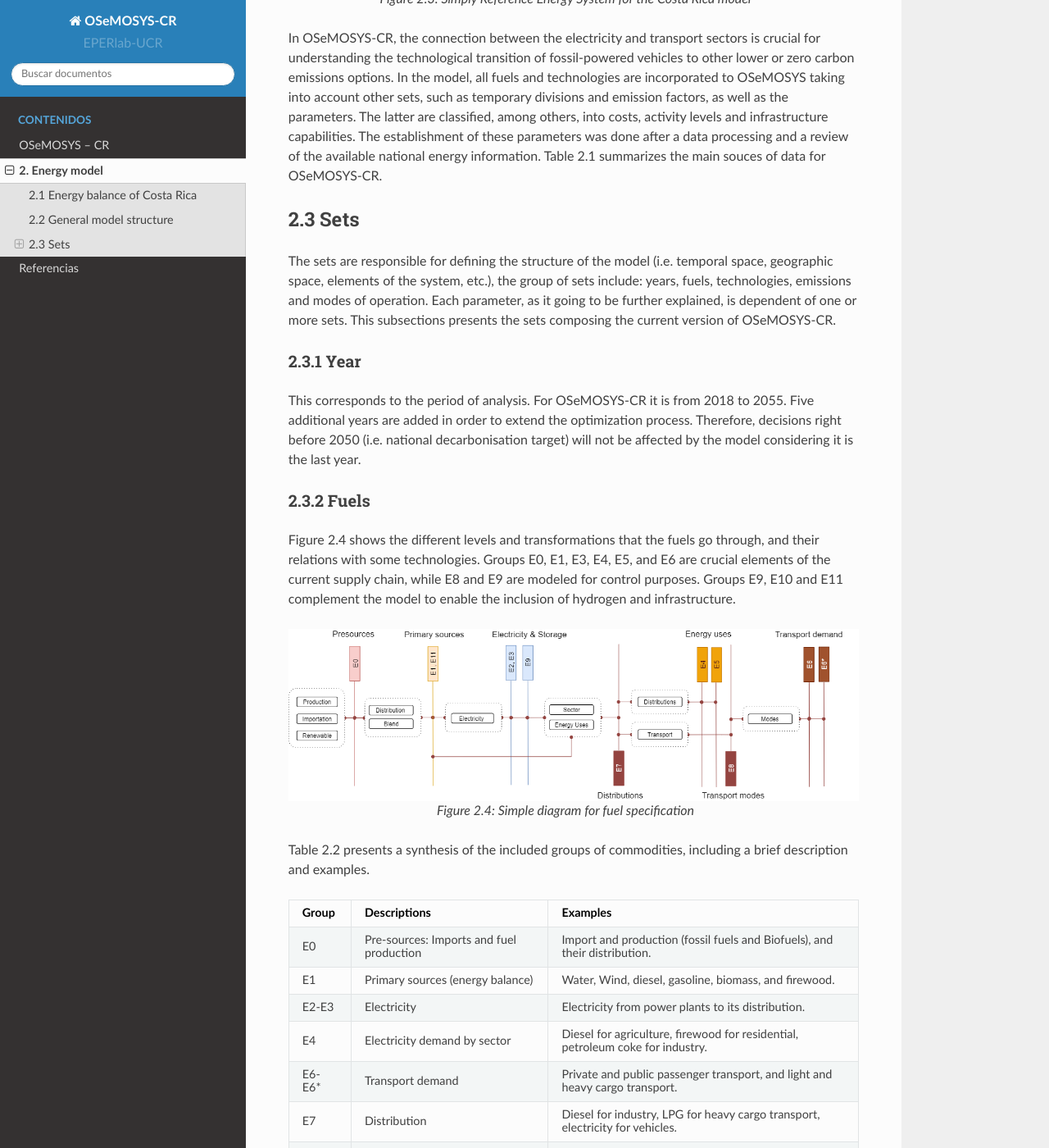
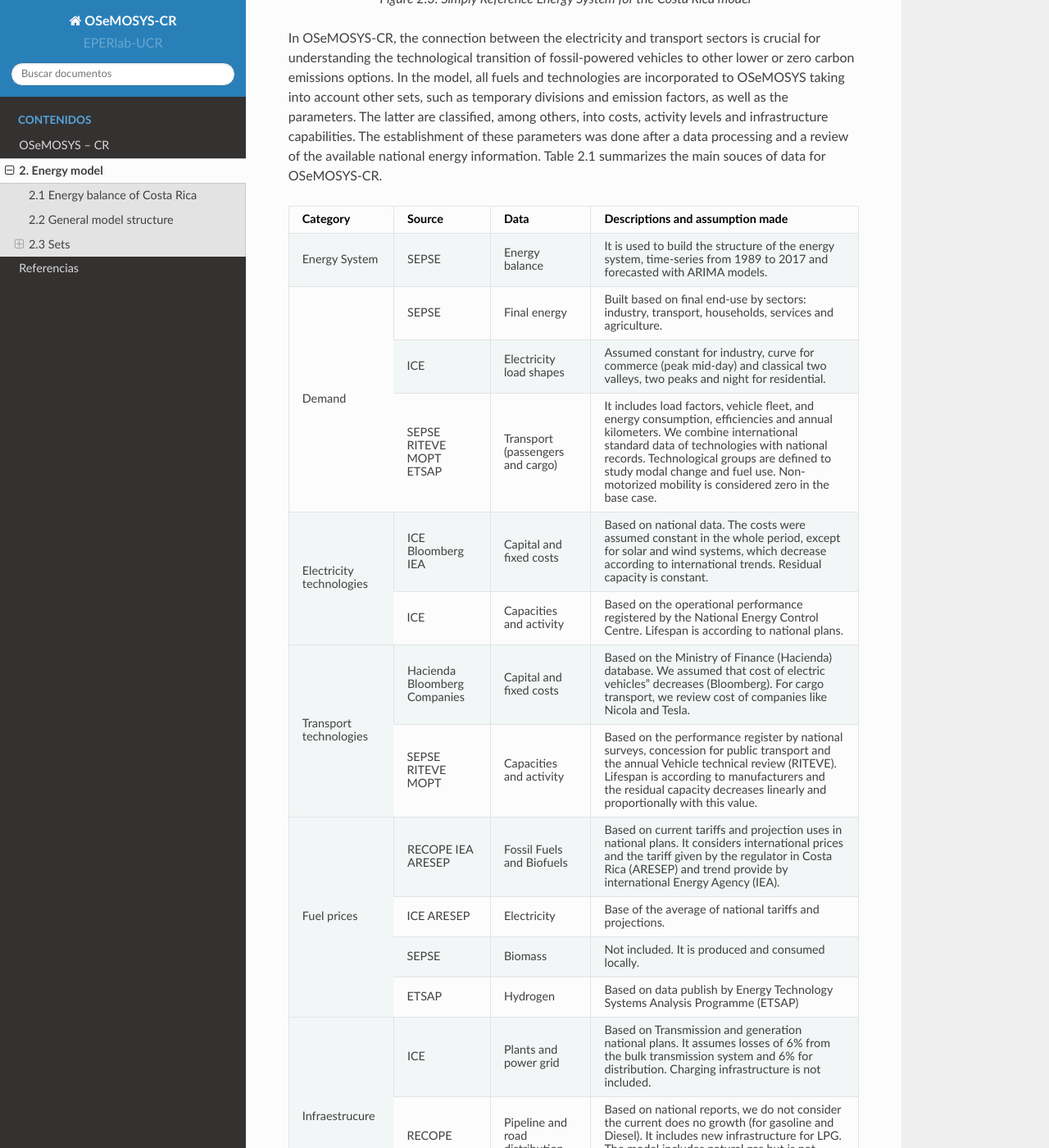
Before and after one commit to EPERLab/OSeMOSYS-CR, a Sphinx documentation site: the page built from docs/02EnergyModel.rst, in a window 1280 px wide and 1400 px high, scrolled down 2115 px. Shown: the whole window at 82% size. Built offline with Sphinx 7.4.7 and the Read the Docs theme 2.0.0, drawn with Linux system fonts in a browser that asks for light colours; some of the changed text lies outside the part shown.

Commit message:
Update 02EnergyModel.rst

```diff
--- a/docs/02EnergyModel.rst
+++ b/docs/02EnergyModel.rst
@@ -37,73 +37,73 @@ In OSeMOSYS-CR, the connection between the electricity and transport sectors is
 
    Table 2.1: Main data sources used in OSeMOSYS-CR.
 
-+-------------+------------+--------------------------+------------------------------------------------------------------------------+
-| Category    | Source     | Data                     | Descriptions and assumption made                                             |
-+=============+============+==========================+==============================================================================+
-| Energy      | SEPSE      | Energy balance           | It is used to build the structure of the energy system, time-series          |
-| System      |            |                          | from 1989 to 2017 and forecasted with ARIMA models.                          |
-+-------------+------------+--------------------------+------------------------------------------------------------------------------+
-| Demand      | SEPSE      | Final energy             | Built based on final end-use by sectors: industry, transport, households,    |
-|             |            |                          | services and agriculture.                                                    |
-+             +------------+--------------------------+------------------------------------------------------------------------------+
-|             | ICE        | Electricity load shapes  | Assumed constant for industry, curve for commerce (peak mid-day) and         |
-|             |            |                          | classical two valleys, two peaks and night for residential.                  |
-+             +------------+--------------------------+------------------------------------------------------------------------------+
-|             | SEPSE      | Transport                | It includes load factors, vehicle fleet, and energy consumption, efficiencies|
-|             | RITEVE     | (passengers and cargo)   | and annual kilometers. We combine international standard data of technologies|
-|             | MOPT       |                          | with national records. Technological groups are defined to study modal change|
-|             | ETSAP      |                          | and fuel use. Non-motorized mobility is considered zero in the base case.    |
-+-------------+------------+--------------------------+------------------------------------------------------------------------------+
-|Electricity  | ICE        | Capital and fixed costs  | Based on national data. The costs were assumed constant in the whole period, |
-|technologies | Bloomberg  |                          | except for solar and wind systems, which decrease according to international |
-|             | IEA        |                          | trends. Residual capacity is constant.                                       |
-+             +------------+--------------------------+------------------------------------------------------------------------------+
-|             | ICE        | Capacities and activity  | Based on the operational performance registered by the National Energy       |
-|             |            |                          | Control Centre. Lifespan is according to national plans.                     |
-+-------------+------------+--------------------------+------------------------------------------------------------------------------+
-|Transport    | Hacienda   | Capital and fixed costs  | Based on the Ministry of Finance (Hacienda) database. We assumed that cost of|
-|technologies | Bloomberg  |                          | electric vehicles' decreases (Bloomberg). For cargo transport, we review cost|
-|             | Companies  |                          | of companies like Nicola and Tesla.                                          |
-+             +------------+--------------------------+------------------------------------------------------------------------------+
-|             | SEPSE      | Capacities and activity  | Based on the performance register by national surveys, concession for public |
-|             | RITEVE     |                          | transport and the annual Vehicle technical review (RITEVE). Lifespan is      |
-|             | MOPT       |                          | according to manufacturers and the residual capacity decreases linearly and  |
-|             |            |                          | proportionally with this value.                                              |
-+-------------+------------+--------------------------+------------------------------------------------------------------------------+
-|Fuel prices  | RECOPE     | Fossil Fuels and Biofuels| Based on current tariffs and projection uses in national plans. It considers |
-|             | IEA        |                          | international prices and the tariff given by the regulator in Costa Rica     |
-|             | ARESEP     |                          | (ARESEP) and trend provide by international Energy Agency (IEA).             |
-+             +------------+--------------------------+------------------------------------------------------------------------------+
-|             | ICE        | Electricity              | Base of the average of national tariffs and projections.                     |
-|             | ARESEP     |                          |                                                                              |
-+             +------------+--------------------------+------------------------------------------------------------------------------+
-|             | SEPSE      | Biomass                  |  Not included. It is produced and consumed locally.                          |
-+             +------------+--------------------------+------------------------------------------------------------------------------+
-|             | ETSAP      | Hydrogen                 | Based on data publish by Energy Technology Systems Analysis Programme (ETSAP)|
-+-------------+------------+--------------------------+------------------------------------------------------------------------------+
++--------------+------------+--------------------------+------------------------------------------------------------------------------+
+| Category     | Source     | Data                     | Descriptions and assumption made                                             |
++==============+============+==========================+==============================================================================+
+| Energy       | SEPSE      | Energy balance           | It is used to build the structure of the energy system, time-series          |
+| System       |            |                          | from 1989 to 2017 and forecasted with ARIMA models.                          |
++--------------+------------+--------------------------+------------------------------------------------------------------------------+
+| Demand       | SEPSE      | Final energy             | Built based on final end-use by sectors: industry, transport, households,    |
+|              |            |                          | services and agriculture.                                                    |
++              +------------+--------------------------+------------------------------------------------------------------------------+
+|              | ICE        | Electricity load shapes  | Assumed constant for industry, curve for commerce (peak mid-day) and         |
+|              |            |                          | classical two valleys, two peaks and night for residential.                  |
++              +------------+--------------------------+------------------------------------------------------------------------------+
+|              | SEPSE      | Transport                | It includes load factors, vehicle fleet, and energy consumption, efficiencies|
+|              | RITEVE     | (passengers and cargo)   | and annual kilometers. We combine international standard data of technologies|
+|              | MOPT       |                          | with national records. Technological groups are defined to study modal change|
+|              | ETSAP      |                          | and fuel use. Non-motorized mobility is considered zero in the base case.    |
++--------------+------------+--------------------------+------------------------------------------------------------------------------+
+|Electricity   | ICE        | Capital and fixed costs  | Based on national data. The costs were assumed constant in the whole period, |
+|technologies  | Bloomberg  |                          | except for solar and wind systems, which decrease according to international |
+|              | IEA        |                          | trends. Residual capacity is constant.                                       |
++              +------------+--------------------------+------------------------------------------------------------------------------+
+|              | ICE        | Capacities and activity  | Based on the operational performance registered by the National Energy       |
+|              |            |                          | Control Centre. Lifespan is according to national plans.                     |
++--------------+------------+--------------------------+------------------------------------------------------------------------------+
+|Transport     | Hacienda   | Capital and fixed costs  | Based on the Ministry of Finance (Hacienda) database. We assumed that cost of|
+|technologies  | Bloomberg  |                          | electric vehicles' decreases (Bloomberg). For cargo transport, we review cost|
+|              | Companies  |                          | of companies like Nicola and Tesla.                                          |
++              +------------+--------------------------+------------------------------------------------------------------------------+
+|              | SEPSE      | Capacities and activity  | Based on the performance register by national surveys, concession for public |
+|              | RITEVE     |                          | transport and the annual Vehicle technical review (RITEVE). Lifespan is      |
+|              | MOPT       |                          | according to manufacturers and the residual capacity decreases linearly and  |
+|              |            |                          | proportionally with this value.                                              |
++--------------+------------+--------------------------+------------------------------------------------------------------------------+
+|Fuel prices   | RECOPE     | Fossil Fuels and Biofuels| Based on current tariffs and projection uses in national plans. It considers |
+|              | IEA        |                          | international prices and the tariff given by the regulator in Costa Rica     |
+|              | ARESEP     |                          | (ARESEP) and trend provide by international Energy Agency (IEA).             |
++              +------------+--------------------------+------------------------------------------------------------------------------+
+|              | ICE        | Electricity              | Base of the average of national tariffs and projections.                     |
+|              | ARESEP     |                          |                                                                              |
++              +------------+--------------------------+------------------------------------------------------------------------------+
+|              | SEPSE      | Biomass                  |  Not included. It is produced and consumed locally.                          |
++              +------------+--------------------------+------------------------------------------------------------------------------+
+|              | ETSAP      | Hydrogen                 | Based on data publish by Energy Technology Systems Analysis Programme (ETSAP)|
++--------------+------------+--------------------------+------------------------------------------------------------------------------+
 |Infraestrucure| ICE        | Plants and power grid    | Based on Transmission and generation national plans. It assumes losses of 6% |
-|             |            |                          | from the bulk transmission system and 6% for distribution. Charging          |
-|             |            |                          | infrastructure is not included.                                              |
-+             +------------+--------------------------+------------------------------------------------------------------------------+
-|             | RECOPE     | Pipeline and road        | Based on national reports, we do not consider the current does no growth (for|
-|             |            | distribution             | gasoline and Diesel). It includes new infrastructure for LPG. The model      |
-|             |            |                          | includes natural gas but is not used.                                        |
-+             +------------+--------------------------+------------------------------------------------------------------------------+
-|             | ETSAP      | Hydrogen                 | Consider local production, road transport and supply stations.               |
-+-------------+------------+--------------------------+------------------------------------------------------------------------------+
-| Sustainable | MINAE      | Urban plans and mobility | Regarding the Integrated Public Transport System, the cost consideration come|
-| mobility    | MOPT       |                          | from  Costa Rican Railways Institute (INCOFER) and MOTP studies.             |
-|             | INCOFER    |                          |                                                                              |
-+-------------+------------+--------------------------+------------------------------------------------------------------------------+
-| Cargo       | MINAE      | Electric cargo train and | Cost was taken from national reports and demand based on expert criteria     |
-| transport   | MOPT       | Logistic                 | given in the participatory process.                                          |
-|             | INCOFER    |                          |                                                                              |
-+-------------+------------+--------------------------+------------------------------------------------------------------------------+
-| Emissions   | IPCC       |  Factors                 |  Based on the IPCC and the national GHG inventory.                           |
-+-------------+------------+--------------------------+------------------------------------------------------------------------------+
-| Co-benefits | PEN        | Coefficients             | It considers coefficients for health congestion and accidents by State of the|
-|             | IMF        |                          | Nation Project (PEN) and International Monetary Fund (IMF)                   |
-+-------------+------------+--------------------------+------------------------------------------------------------------------------+
+|              |            |                          | from the bulk transmission system and 6% for distribution. Charging          |
+|              |            |                          | infrastructure is not included.                                              |
++              +------------+--------------------------+------------------------------------------------------------------------------+
+|              | RECOPE     | Pipeline and road        | Based on national reports, we do not consider the current does no growth (for|
+|              |            | distribution             | gasoline and Diesel). It includes new infrastructure for LPG. The model      |
+|              |            |                          | includes natural gas but is not used.                                        |
++              +------------+--------------------------+------------------------------------------------------------------------------+
+|              | ETSAP      | Hydrogen                 | Consider local production, road transport and supply stations.               |
++--------------+------------+--------------------------+------------------------------------------------------------------------------+
+| Sustainable  | MINAE      | Urban plans and mobility | Regarding the Integrated Public Transport System, the cost consideration come|
+| mobility     | MOPT       |                          | from  Costa Rican Railways Institute (INCOFER) and MOTP studies.             |
+|              | INCOFER    |                          |                                                                              |
++--------------+------------+--------------------------+------------------------------------------------------------------------------+
+| Cargo        | MINAE      | Electric cargo train and | Cost was taken from national reports and demand based on expert criteria     |
+| transport    | MOPT       | Logistic                 | given in the participatory process.                                          |
+|              | INCOFER    |                          |                                                                              |
++--------------+------------+--------------------------+------------------------------------------------------------------------------+
+| Emissions    | IPCC       |  Factors                 |  Based on the IPCC and the national GHG inventory.                           |
++--------------+------------+--------------------------+------------------------------------------------------------------------------+
+| Co-benefits  | PEN        | Coefficients             | It considers coefficients for health congestion and accidents by State of the|
+|              | IMF        |                          | Nation Project (PEN) and International Monetary Fund (IMF)                   |
++--------------+------------+--------------------------+------------------------------------------------------------------------------+
 
 2.3 Sets
 +++++++++
```
